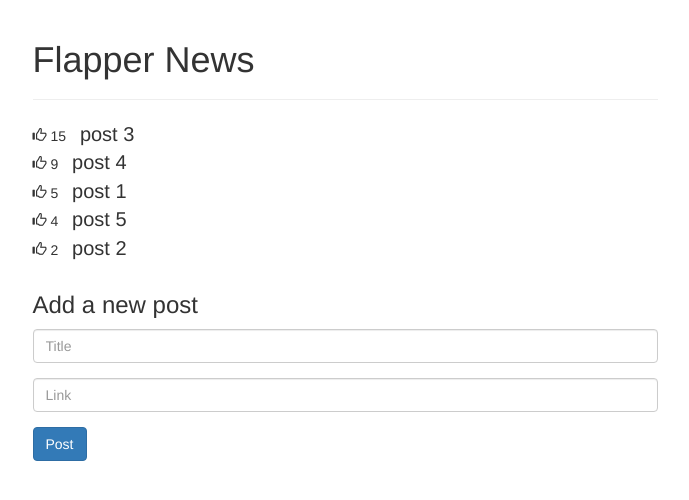
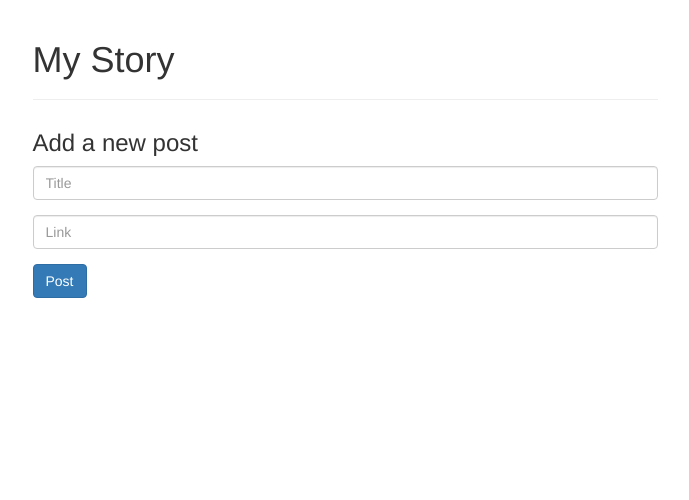
Before and after one commit to prem315/mean_app, a plain HTML site: page index.html in a window 1280 px wide. Shown: the whole page, without its empty margins (295-984 px from the left). Drawn offline with nearby package versions, Linux system fonts and the light colour scheme.

Commit message:
Add angular services

```diff
--- a/app.js
+++ b/app.js
@@ -1,15 +1,16 @@
 var app = angular.module('myStory', []);
 
-app.controller('MainCtrl', ['$scope',function($scope){
+app.controller('MainCtrl', ['$scope', 'posts', function($scope, posts){
   $scope.test = 'Hello world!';
+  $scope.posts = posts.posts;
 
-  $scope.posts = [
+  /*$scope.posts = [
     {title: 'post 1', upvotes: 5},
     {title: 'post 2', upvotes: 2},
     {title: 'post 3', upvotes: 15},
     {title: 'post 4', upvotes: 9},
     {title: 'post 5', upvotes: 4}
-  ];
+  ];*/
 
   $scope.addPost = function(){
     if(!$scope.title || $scope.title === '') { return; }
@@ -20,6 +21,7 @@ app.controller('MainCtrl', ['$scope',function($scope){
     });
     $scope.title = '';
     $scope.link = '';
+    console.log($scope.posts);
   };
 
   $scope.incrementUpvotes = function(post){
@@ -27,3 +29,10 @@ app.controller('MainCtrl', ['$scope',function($scope){
   };
 
 }]);
+
+app.factory('posts', [function(){
+  var o = {
+    posts: []
+  };
+  return o;
+}]);
--- a/index.html
+++ b/index.html
@@ -1,32 +1,3 @@
-<!-- <html>
-  <head>
-    <title>My Angular App!</title>
-    <script src="http://ajax.googleapis.com/ajax/libs/angularjs/1.3.10/angular.min.js"></script>
-    <script src="app.js"></script>
-  </head>
-  <body ng-app="myStory" ng-controller="MainCtrl">
-    <div>
-      {{test}}
-    </div>
-    <div ng-repeat="post in posts | orderBy: '-upvotes'">
-      <span ng-click="incrementUpvotes(post)">^</span>
-      <a ng-show="post.link" href="{{post.link}}">
-        {{post.title}}
-      </a>
-      <span ng-hide="post.link">
-        {{post.title}}
-      </span>
-        -upvotes: {{post.upvotes}}
-    </div>
-    <form ng-submit="addPost()">
-      <input type="text" ng-model="title"></input>
-      <br>
-      <input type="text" placeholder="Link" ng-model="link"></input>
-      <br>
-      <button type="submit">Post</button>
-    </form>
-  </body>
-</html> -->
 <html>
 <head>
   <title>My Story</title>
@@ -41,7 +12,7 @@
     <div class="col-md-6 col-md-offset-3">
 
       <div class="page-header">
-        <h1>Flapper News</h1>
+        <h1>My Story</h1>
       </div>
 
       <div ng-repeat="post in posts | orderBy:'-upvotes'">
```
